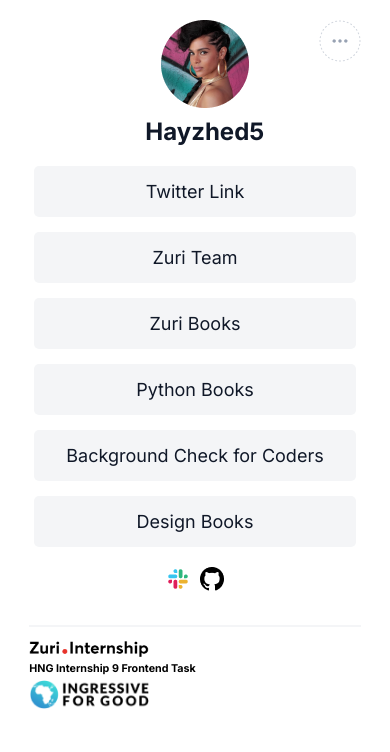
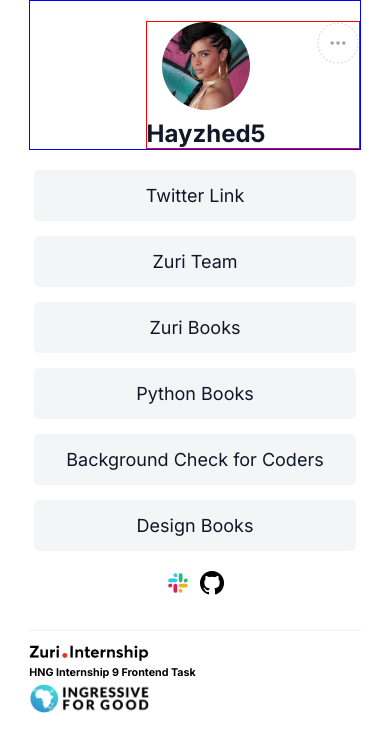
Before and after one commit to Kolawoleabdulazeez/linktree-hng, a React (Create React App) app: page / in a window 390 px wide. Shown: the top 752 px of the page. Built offline with nearby package versions, Linux system fonts and the light colour scheme.

Commit message:
ft: fixing bugs

```diff
--- a/src/App.css
+++ b/src/App.css
@@ -7,7 +7,7 @@
   font-family: 'Inter', sans-serif;
 }
 
-.linktree-body {
+body {
   background-color: #fff;
   text-align: center;
   min-height: 100vh;
@@ -20,6 +20,7 @@
   display: flex;
   margin: 0 auto;
   justify-content: right;
+  border: 1px solid green;
 }
 
 .hero{
@@ -28,6 +29,7 @@
   justify-content: space-between;
   text-align: center;
   margin-right: 6%;
+  border: 1px solid blue;
 }
 .hero-image h2{
   color: #101828;
@@ -99,10 +101,13 @@ a:hover{
     width: 65%;
     justify-content: space-between;
     margin-right: 0;
+    border: 1px solid red;
 
   }
   .hero-header{
     justify-content: right;
+    border: 1px solid blue;
+    margin: 0 auto;
   }
   .hero h2{
     margin-top: 5px;
```
